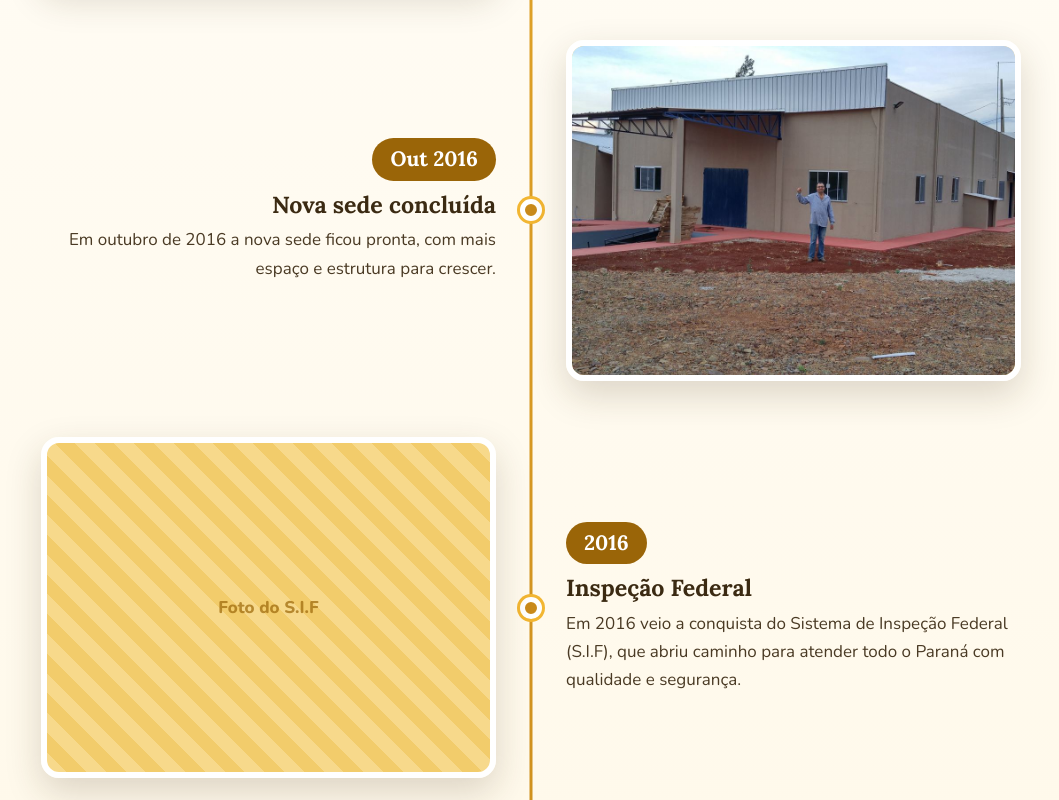
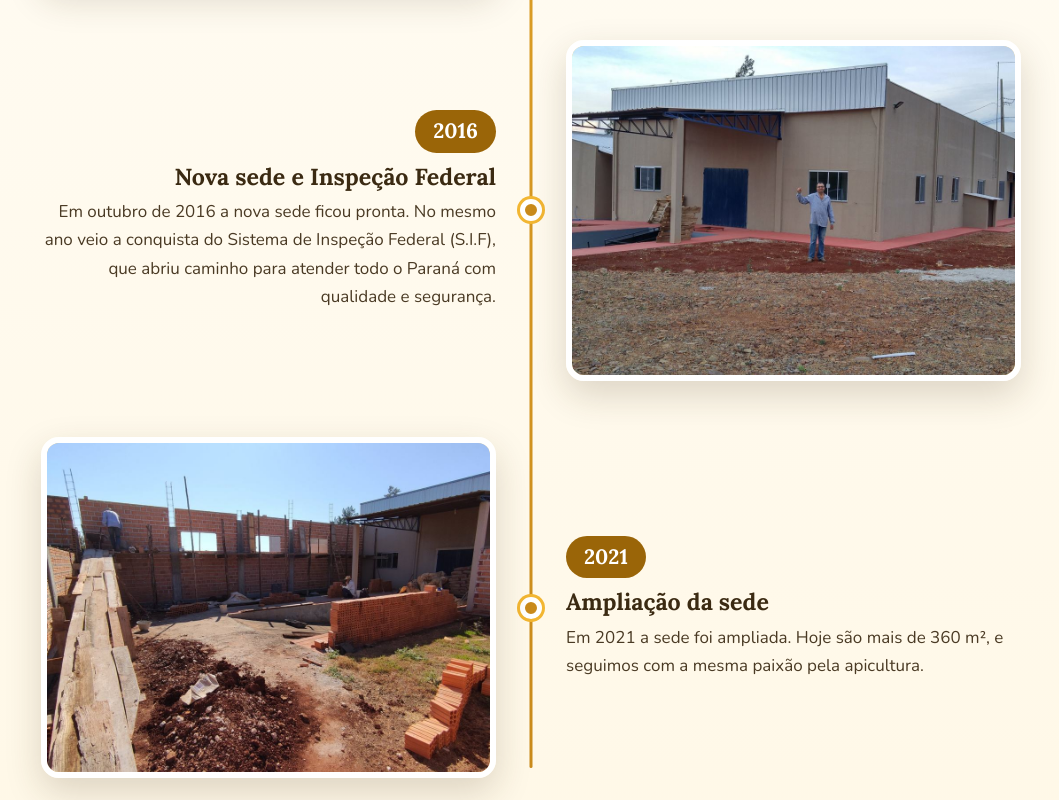
Before and after one commit to Doug-pedia/melsaojose, a plain HTML site: page index.html in a window 1280 px wide. Shown: the part 2940-3740 px from the top of the page, without its empty margins (109-1168 px from the left). Drawn offline with nearby package versions, Linux system fonts and the light colour scheme.

Commit message:
V2.12.4: marco único Nova sede e Inspeção Federal (2016)
Co-Authored-By: Claude Sonnet 5.5 <noreply@anthropic.com>
Claude-Session: https://claude.ai/code/session_01RruDj2PQKMaoP8q4dxkC68

```diff
--- a/index.html
+++ b/index.html
@@ -1,5 +1,5 @@
 <!DOCTYPE html>
-<!-- Site Mel São José - V2.12.3 -->
+<!-- Site Mel São José - V2.12.4 -->
 <html lang="pt-BR">
 <head>
   <meta charset="UTF-8">
@@ -349,27 +349,14 @@
         <div class="marco reveal">
           <div class="marco-foto">
             <div class="foto" data-rotulo="Foto de 2016">
-              <img src="assets/historia-5.jpg" width="1000" height="750" loading="lazy" decoding="async" alt="Nova sede concluída, com telhado metálico e porta azul, e uma pessoa de braço erguido em frente" onerror="this.remove()">
-            </div>
-          </div>
-          <span class="marco-ponto" aria-hidden="true"></span>
-          <div class="marco-texto">
-            <span class="marco-ano">Out 2016</span>
-            <h3>Nova sede concluída</h3>
-            <p>Em outubro de 2016 a nova sede ficou pronta, com mais espaço e estrutura para crescer.</p>
-          </div>
-        </div>
-        <div class="marco reveal">
-          <div class="marco-foto">
-            <div class="foto" data-rotulo="Foto do S.I.F">
-              <img src="assets/historia-3.jpg" alt="Inspeção Federal - S.I.F" onerror="this.remove()">
+              <img src="assets/historia-5.jpg" width="1000" height="750" loading="lazy" decoding="async" alt="Nova sede concluída, sede da Inspeção Federal, com telhado metálico e porta azul, e uma pessoa de braço erguido em frente" onerror="this.remove()">
             </div>
           </div>
           <span class="marco-ponto" aria-hidden="true"></span>
           <div class="marco-texto">
             <span class="marco-ano">2016</span>
-            <h3>Inspeção Federal</h3>
-            <p>Em 2016 veio a conquista do Sistema de Inspeção Federal (S.I.F), que abriu caminho para atender todo o Paraná com qualidade e segurança.</p>
+            <h3>Nova sede e Inspeção Federal</h3>
+            <p>Em outubro de 2016 a nova sede ficou pronta. No mesmo ano veio a conquista do Sistema de Inspeção Federal (S.I.F), que abriu caminho para atender todo o Paraná com qualidade e segurança.</p>
           </div>
         </div>
         <div class="marco reveal">
```
Also changed, not shown: 1 other file.
